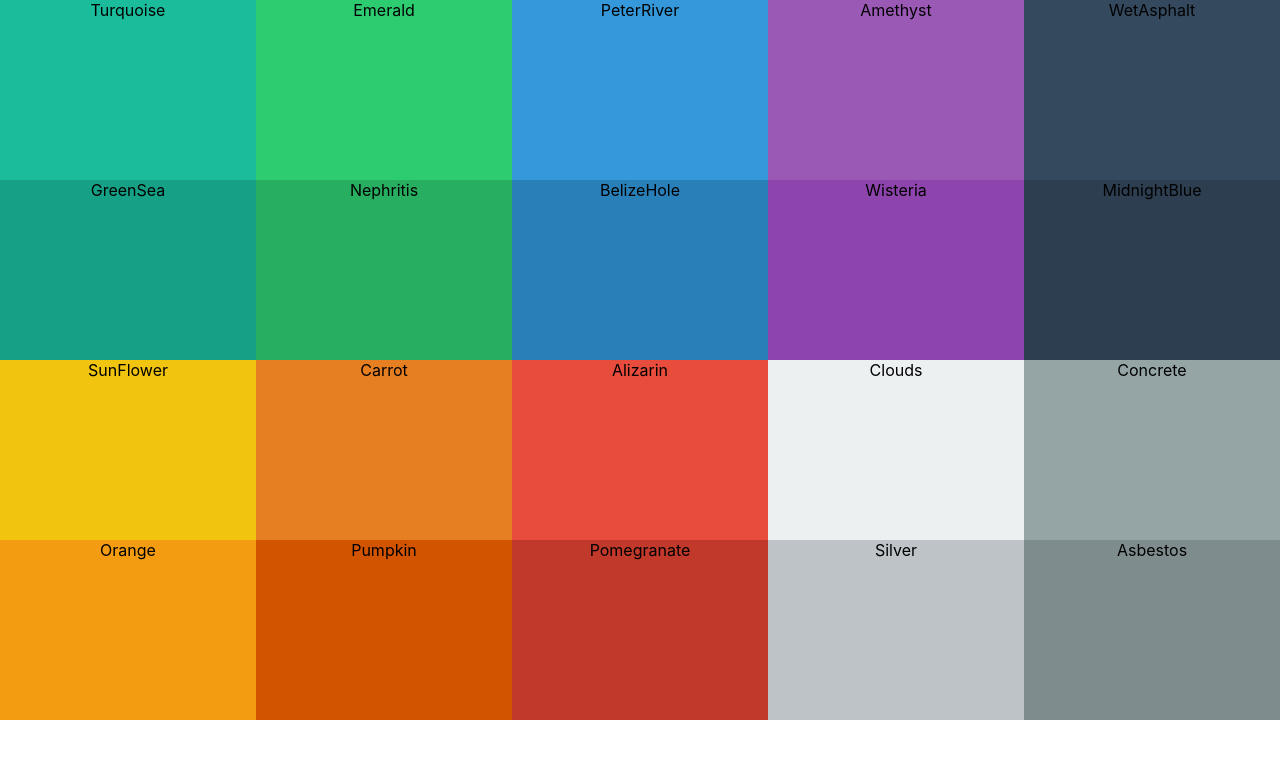
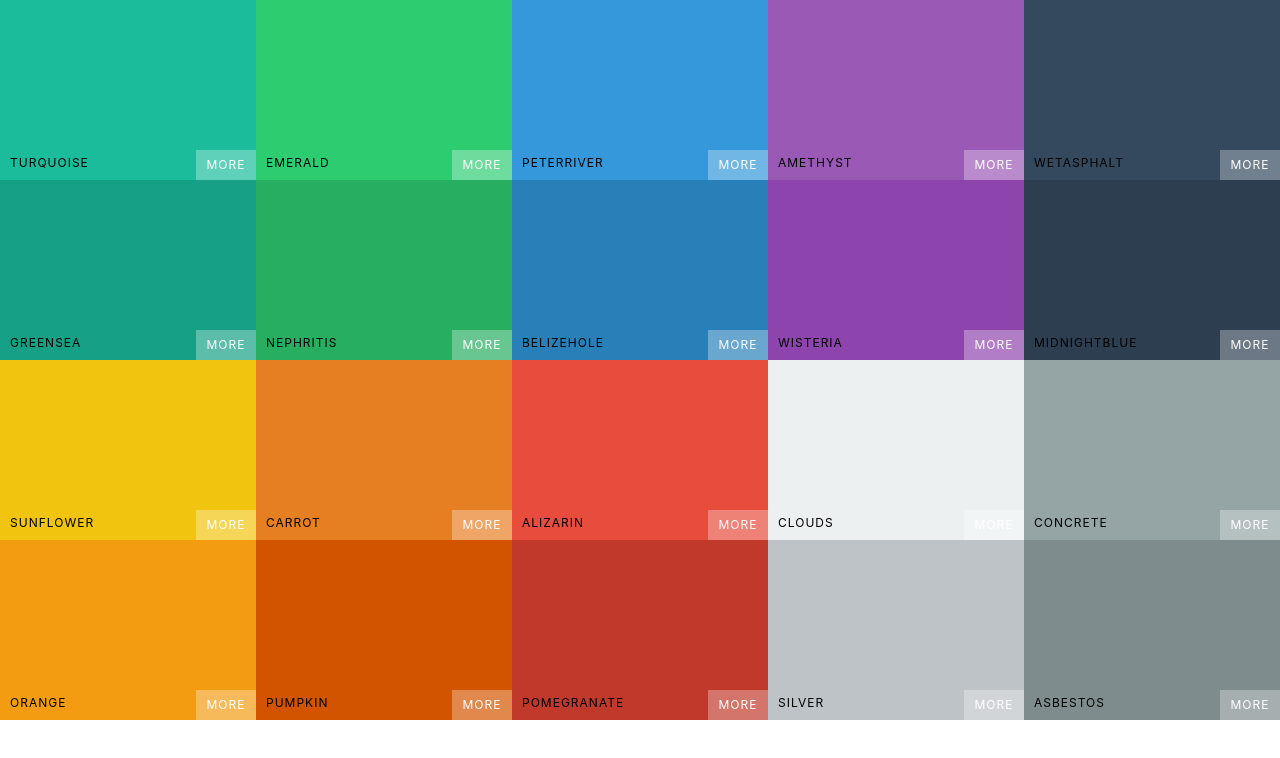
Before and after one commit to david-mateogit/react-colors-palette, a React (Create React App) app: page / in a window 1280 px wide. Shown: the top 758 px of the page. Built offline with nearby package versions, Linux system fonts and the light colour scheme.

Commit message:
ColorBox css refactor flexbox

```diff
--- a/src/App.css
+++ /dev/null
@@ -1,38 +0,0 @@
-.App {
-  text-align: center;
-}
-
-.App-logo {
-  height: 40vmin;
-  pointer-events: none;
-}
-
-@media (prefers-reduced-motion: no-preference) {
-  .App-logo {
-    animation: App-logo-spin infinite 20s linear;
-  }
-}
-
-.App-header {
-  background-color: #282c34;
-  min-height: 100vh;
-  display: flex;
-  flex-direction: column;
-  align-items: center;
-  justify-content: center;
-  font-size: calc(10px + 2vmin);
-  color: white;
-}
-
-.App-link {
-  color: #61dafb;
-}
-
-@keyframes App-logo-spin {
-  from {
-    transform: rotate(0deg);
-  }
-  to {
-    transform: rotate(360deg);
-  }
-}
--- a/src/App.js
+++ b/src/App.js
@@ -1,5 +1,4 @@
 import React from "react";
-import "./App.css";
 import Palette from "./Palette";
 import seedColors from "./seedColors";
 
--- a/src/ColorBox.css
+++ b/src/ColorBox.css
@@ -5,4 +5,51 @@
   display: inline-block;
   position: relative;
   cursor: pointer;
+  text-transform: uppercase;
 }
+
+.copy-container {
+  display: flex;
+  flex-direction: column;
+  height: 100%;
+}
+
+.copy-button {
+  width: 100px;
+  margin: auto;
+  outline: none;
+  background: rgba(255, 255, 255, 0.3);
+  font-size: 1rem;
+  line-height: 30px;
+  color: white;
+  border: none;
+  opacity: 0;
+  text-transform: uppercase;
+}
+
+.ColorBox:hover .copy-button {
+  opacity: 1;
+  transition: 0.5s;
+}
+
+.box-content {
+  display: flex;
+  justify-content: space-between;
+  align-items: flex-end;
+  color: #000;
+  letter-spacing: 1px;
+  font-size: 12px;
+}
+
+.box-content-name {
+  margin: 10px;
+}
+
+.see-more {
+  background: rgba(255, 255, 255, 0.3);
+  border: none;
+  color: #fff;
+  width: 60px;
+  text-align: center;
+  line-height: 30px;
+}
--- a/src/ColorBox.js
+++ b/src/ColorBox.js
@@ -1,10 +1,18 @@
 import React from "react";
 import "./ColorBox.css";
 
-const ColorBox = ({ background }) => {
+const ColorBox = ({ background: { name, color } }) => {
   return (
-    <div className="ColorBox" style={{ background: `${background.color}` }}>
-      <span>{background.name}</span>
+    <div className="ColorBox" style={{ background: `${color}` }}>
+      <div className="copy-container">
+        <button className="copy-button" type="button">
+          Copy
+        </button>
+        <div className="box-content">
+          <span className="box-content-name">{name}</span>
+          <span className="see-more">More</span>
+        </div>
+      </div>
     </div>
   );
 };
```
